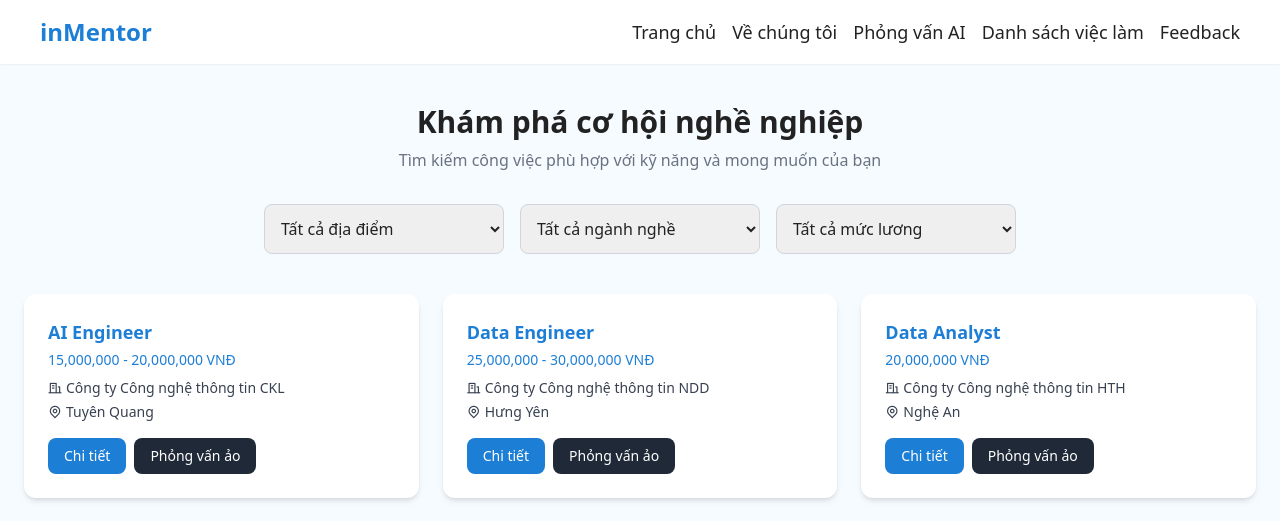
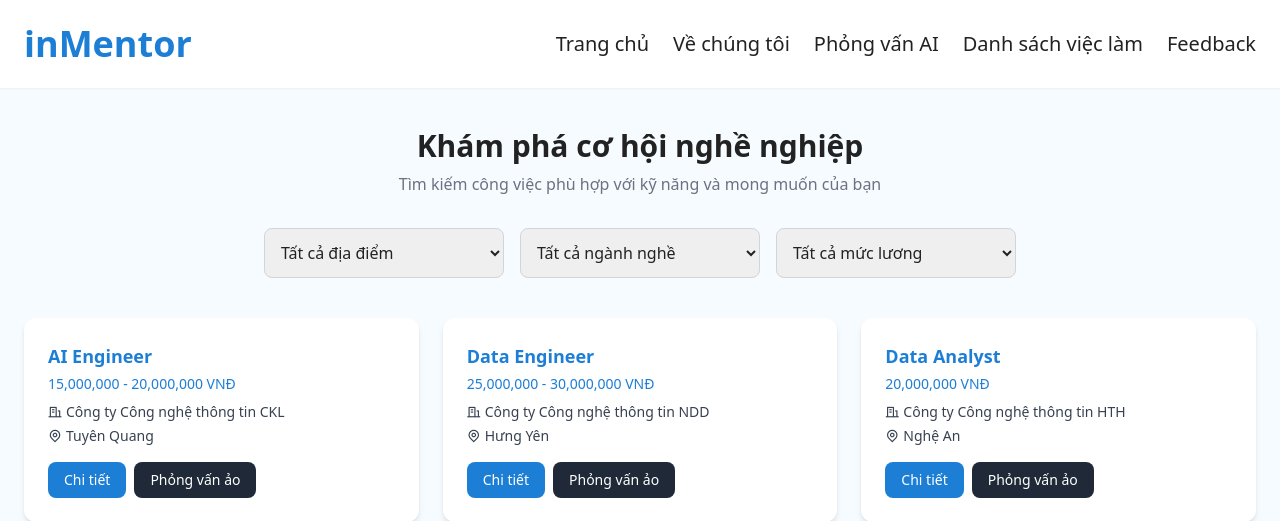
Before and after one commit to nguyenduy0312/inMentor_group5, a Python web app: template src/templates/dsvieclam.html in a window 1280 px wide. Shown: the top 521 px of the page. Run offline with Jinja, Linux system fonts and the light colour scheme; the template is opened without the code that fills it, so the values that code supplies are empty; some libraries are stand-ins or nearby versions.

Commit message:
update dsvieclam

```diff
--- a/src/templates/dsvieclam.html
+++ b/src/templates/dsvieclam.html
@@ -11,9 +11,9 @@
 
 <body class="bg-[#f6fbff] text-[#222] font-sans">
   <!-- Navbar -->
-   <nav class="flex items-center justify-between px-10 py-4 bg-white shadow-sm">
-  <div class="text-2xl font-bold text-[#1d7ed6]">inMentor</div> <!-- Tăng kích thước chữ -->
-  <ul class="flex space-x-4 font-medium text-lg"> <!-- Tăng kích thước chữ và giảm khoảng cách -->
+   <nav class="flex items-center justify-between max-w-8xl mx-auto px-6 py-6 bg-white shadow-sm">
+  <div class="text-4xl font-bold text-[#1d7ed6] mr-8">inMentor</div> <!-- Tăng kích thước chữ -->
+  <ul class="flex space-x-6 font-medium text-xl"> <!-- Tăng kích thước chữ và giảm khoảng cách -->
     <li><a href="#" class="hover:text-[#1d7ed6]">Trang chủ</a></li>
     <li><a href="#" class="hover:text-[#1d7ed6]">Về chúng tôi</a></li>
     <li><a href="#" class="hover:text-[#1d7ed6]">Phỏng vấn AI</a></li>
@@ -111,19 +111,22 @@
       filteredJobs.forEach((job) => {
         const card = document.createElement("div");
         card.className =
-          "bg-white p-6 rounded-xl shadow-md flex flex-col justify-between";
+          "bg-white p-6 rounded-xl shadow-md flex flex-col justify-between " +
+          "hover:shadow-xl hover:-translate-y-1 hover:bg-gray-50 transition transform duration-300";
         card.innerHTML = `
           <h2 class="text-[#1d7ed6] font-semibold text-lg mb-1">${job.title}</h2>
           <p class="text-sm text-[#1d7ed6] font-medium mb-2">${job.salary}</p>
           <p class="text-sm text-gray-700 flex items-center gap-1 mb-1">
-            <i class="ri-building-line"></i>${job.company}
+             <i class="ri-building-line"></i>${job.company}
           </p>
           <p class="text-sm text-gray-700 flex items-center gap-1 mb-4">
-            <i class="ri-map-pin-line"></i>${job.location}
+             <i class="ri-map-pin-line"></i>${job.location}
           </p>
           <div class="flex gap-2">
-            <button class="bg-[#1d7ed6] text-white px-4 py-2 rounded-lg text-sm">Chi tiết</button>
-            <button class="bg-gray-800 text-white px-4 py-2 rounded-lg text-sm">Phỏng vấn ảo</button>
+            <button class="bg-[#1d7ed6] text-white px-4 py-2 rounded-lg text-sm
+              hover:bg-[#1666c1] hover:shadow-lg transition duration-300 ease-in-out">Chi tiết</button>
+            <button class="bg-gray-800 text-white px-4 py-2 rounded-lg text-sm
+              hover:bg-gray-700 hover:shadow-lg transition duration-300 ease-in-out">Phỏng vấn ảo</button>
           </div>
         `;
         jobList.appendChild(card);
```
